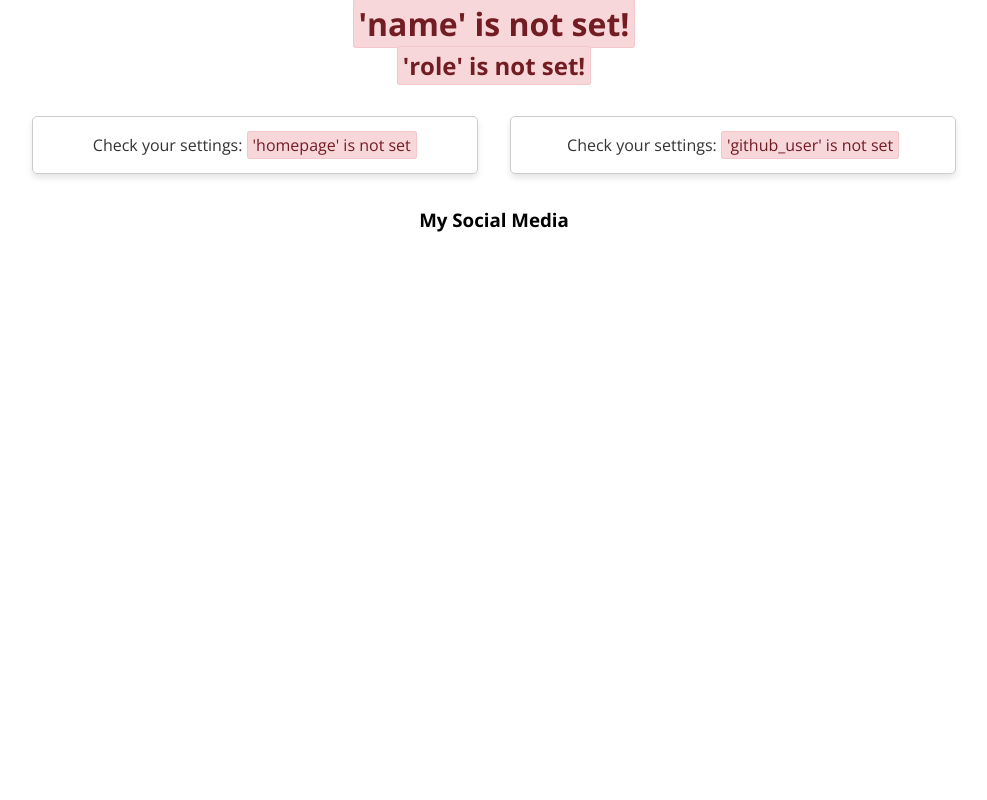
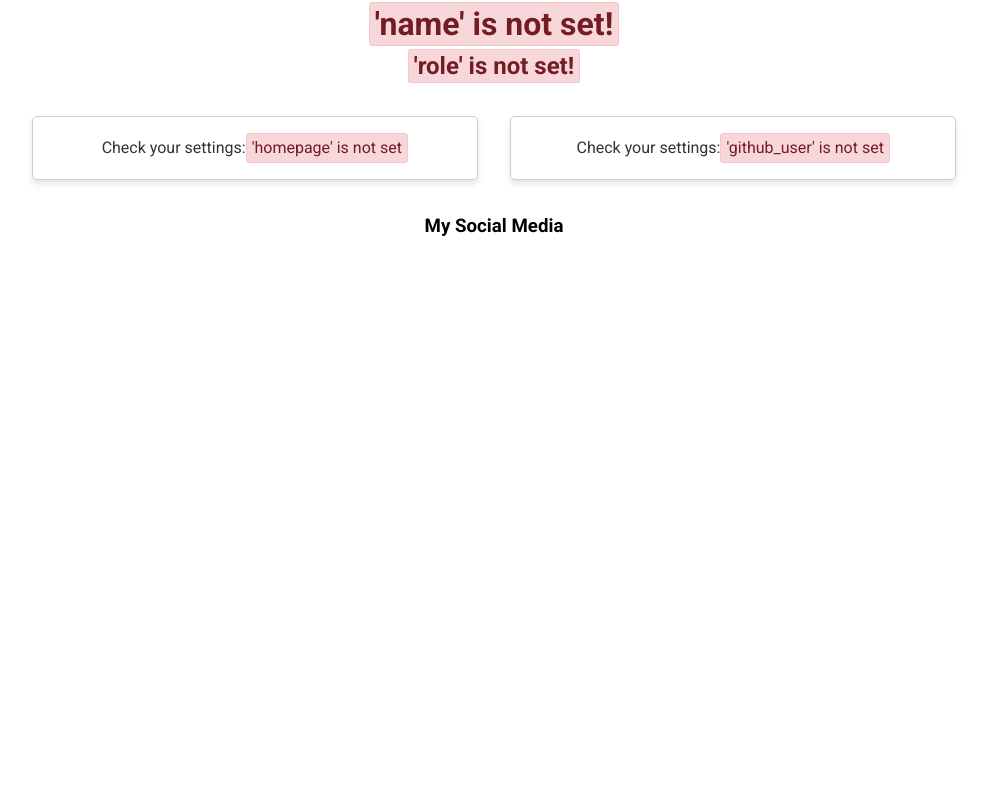
Before and after one commit to seapagan/link-page, a Python web app: template app/static/templates/index.html in a window 1280 px wide. Shown: the whole page, without its empty margins (146-1133 px from the left). Run offline with Jinja, Linux system fonts and the light colour scheme; the template is opened without the code that fills it, so the values that code supplies are empty.

Commit message:
change to roboto font
Signed-off-by: Grant Ramsay <seapagan@gmail.com>

```diff
--- a/app/static/main.css
+++ b/app/static/main.css
@@ -75,7 +75,7 @@ select {
 /* END OF CSS RESET */
 
 body {
-  font-family: "Open Sans", sans-serif;
+  font-family: "Roboto", sans-serif;
   display: flex;
   flex-direction: column;
   text-align: center;
@@ -114,9 +114,19 @@ body {
 }
 
 .link-content {
-  display: block;
+  /* display: block; */
+  /* width: 100%; */
+  /* height: 100%; */
+  display: flex;
+  align-items: center;
+  justify-content: center;
   width: 100%;
   height: 100%;
+}
+
+.link-content svg {
+  margin-right: 8px;
+  flex-shrink: 0;
 }
 
 .missing-setting {
--- a/app/static/templates/index.html
+++ b/app/static/templates/index.html
@@ -5,7 +5,7 @@
     <meta name="viewport" content="width=device-width, initial-scale=1.0" />
     <link rel="preconnect" href="https://fonts.googleapis.com">
     <link rel="preconnect" href="https://fonts.gstatic.com" crossorigin>
-    <link href="https://fonts.googleapis.com/css2?family=Open+Sans:ital,wght@0,300..800;1,300..800&display=swap" rel="stylesheet">
+    <link href="https://fonts.googleapis.com/css2?family=Open+Sans:ital,wght@0,300..800;1,300..800&family=Roboto:ital,wght@0,400;0,700;1,400;1,700&display=swap" rel="stylesheet">
     <link href="{{ url_for('static', path='main.css') }}" rel="stylesheet" />
     <title>{{ settings.name | default("My Portfolio") }}</title>
   </head>
```
